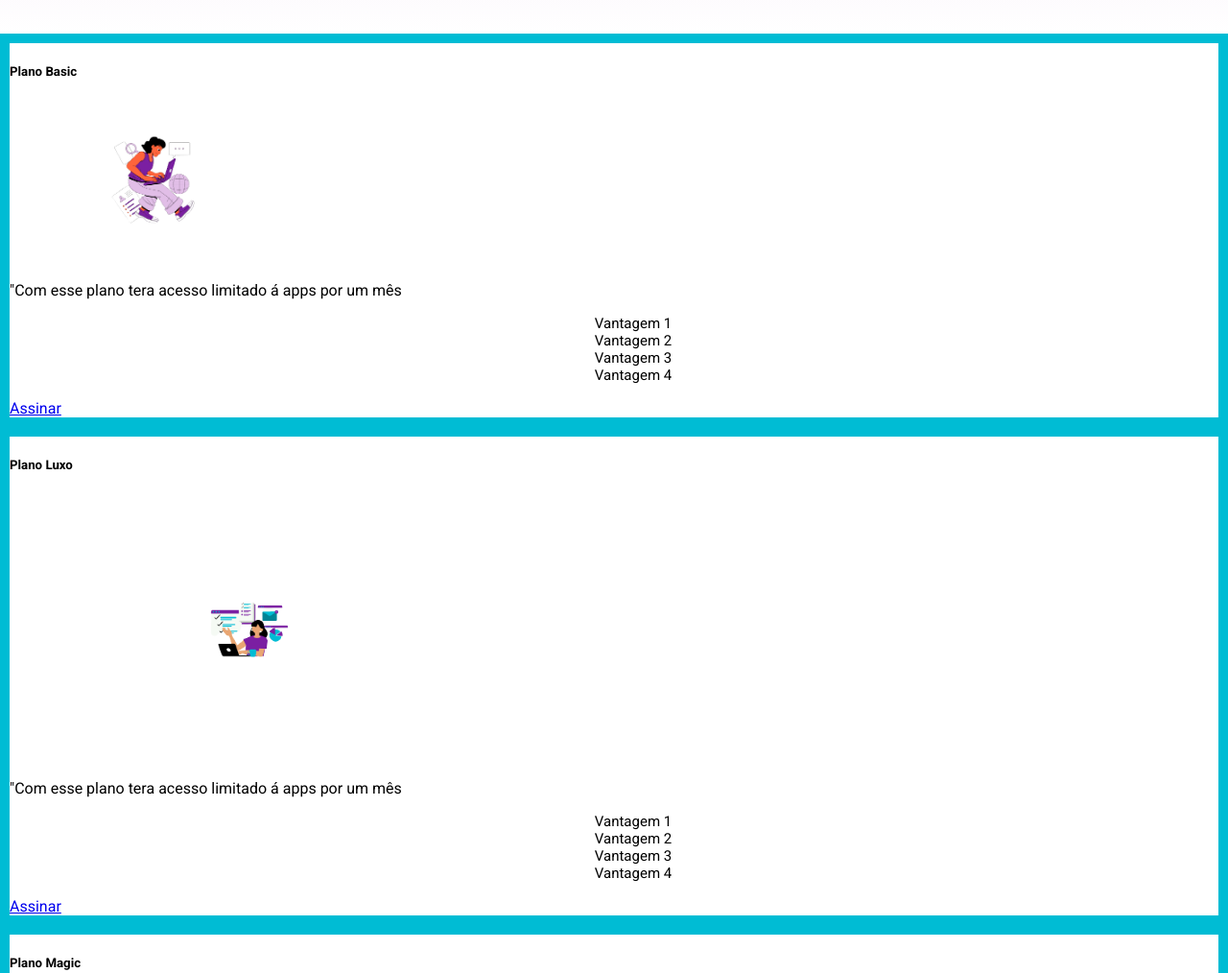
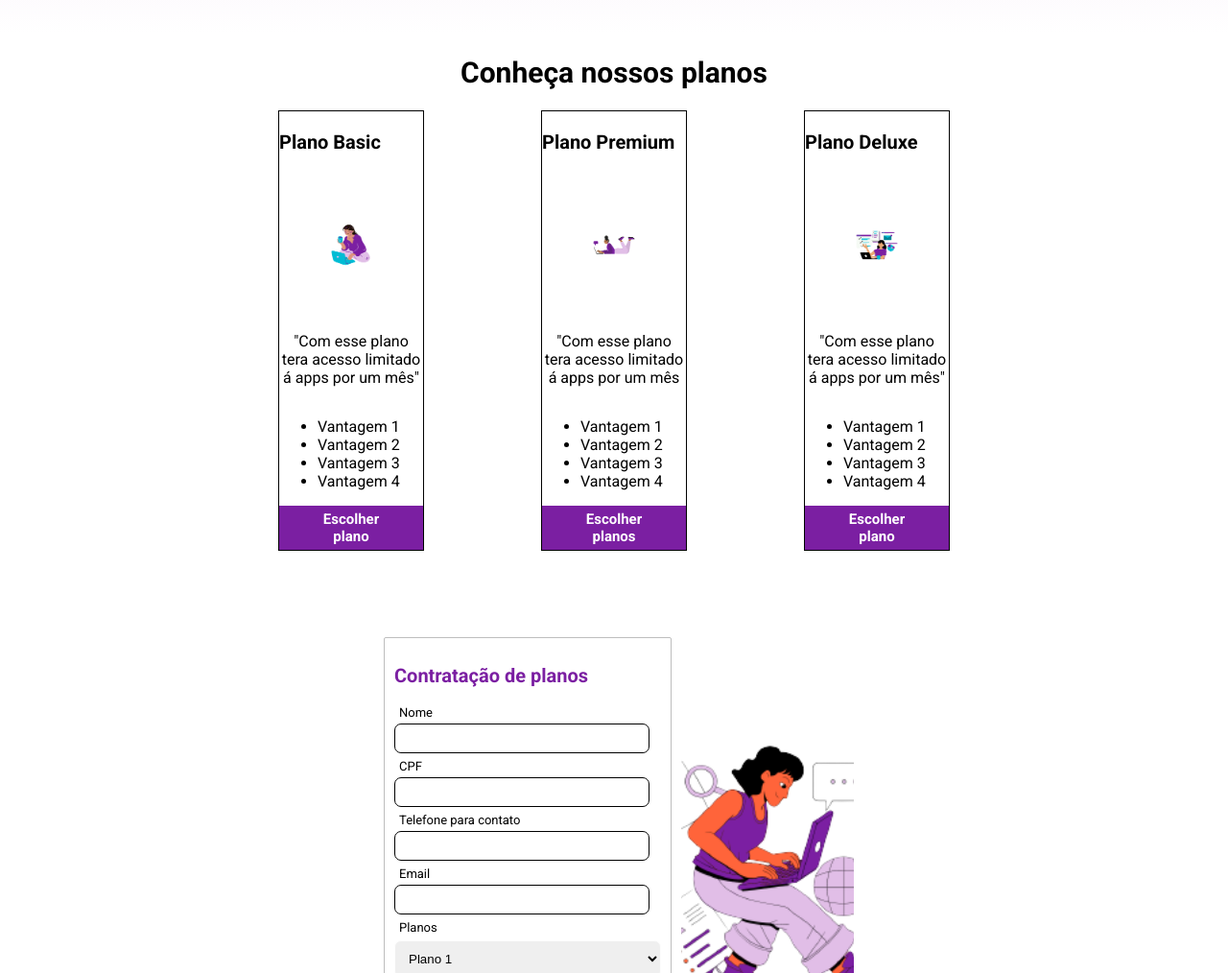
Before and after one commit to hitchhikerp/projeto-integrador-equipe-4, a plain HTML site: page index.html in a window 1280 px wide. Shown: the part 640-1654 px from the top of the page at 96% size. Drawn offline with Linux system fonts and the light colour scheme.

Commit message:
Alterações no formulario e cards de plano modelados

```diff
--- a/index.html
+++ b/index.html
@@ -54,53 +54,60 @@
     </div>
 
     <!-- fim carousel -->
-    <main class="planos">
-        <div class="card-1">
-            <h5 class="card-title">Plano Basic</h5>
-            <img class="card-img1" src="imagens/Velocity-elemento1.png" alt="Imagem do plano">
-            <div class="card-body">
-                <p class="card-text"> "Com esse plano tera acesso limitado á apps por um mês</p>
+
+    <!--Inicio Cards de plano -->
+    <section class="planos">
+        <div class="container">
+            <div class="lista-planos">
+                <div class="titulo">
+                    <h2>Conheça nossos planos</h2>
                 </div>
+                <article class="card">
+                    <h3>Plano Basic</h3>
+                    <div class="imagem-planos" style="background-image: url(imagens/Velocity-elemento5.png);"></div>
+                    <p>"Com esse plano tera acesso limitado á apps por um mês"</p>
                     <ul class="vantagens">
                         <li class="vantagens-item">Vantagem 1</li>
                         <li class="vantagens-item">Vantagem 2</li>
                         <li class="vantagens-item">Vantagem 3</li>
                         <li class="vantagens-item">Vantagem 4</li>
                     </ul>
-            <a href="#" class="plano-basic.html">Assinar</a>
-        </div>
-        </div>
-        <div class="card-2">
-            <h5 class="card-title">Plano Luxo</h5>
-            <img class="card-img" src="imagens/Velocity-elemento2.png" alt="Imagem do plano">
-            <div class="card-body">
+                    <a href="planos.html">Escolher plano</a>
+                </article>
+
+                <article class="card">
+                    <h3>Plano Premium</h3>
+                    <div class="imagem-planos" style="background-image: url(imagens/Velocity-elemento4.png);"></div>
+
                     <p class="card-text"> "Com esse plano tera acesso limitado á apps por um mês</p>
-            </div>
                     <ul class="vantagens">
                         <li class="vantagens-item">Vantagem 1</li>
                         <li class="vantagens-item">Vantagem 2</li>
                         <li class="vantagens-item">Vantagem 3</li>
                         <li class="vantagens-item">Vantagem 4</li>
                     </ul>
-            <a href="#" class="plano-luxo.html">Assinar</a>
-        </div>
-        </div>
-        <div class="card-3">
-            <h5 class="card-title">Plano Magic</h5>
-            <img class="card-img" src="imagens/Velocity-elemento3.png" alt="Imagem do plano">
-            <div class="card-body">
-                <p class="card-text"> "Com esse plano tera acesso limitado á apps por um mês</p>
-            </div>
+                    <a href="planos.html">Escolher planos</a>
+                </article>
+
+                <article class="card">
+                    <h3>Plano Deluxe</h3>
+
+                    <div class="imagem-planos" style="background-image: url(imagens/Velocity-elemento2.png);"></div>
+                    <p>"Com esse plano tera acesso limitado á apps por um mês"</p>
                     <ul class="vantagens">
                         <li class="vantagens-item">Vantagem 1</li>
                         <li class="vantagens-item">Vantagem 2</li>
                         <li class="vantagens-item">Vantagem 3</li>
                         <li class="vantagens-item">Vantagem 4</li>
                     </ul>
-            <a href="#" class="plano-magic.html">Assinar</a>
+                    <a href="planos.html">Escolher plano</a>
+                </article>
             </div>
         </div>
-    </main>
+    </section>
+    <!--Fim Cards de plano -->
+
+    <!--Inicio do Formulario, parte de contato-->
     <section class="contato">
         <div class="container">
             <div class="formulario">
@@ -136,7 +143,9 @@
             <div class="img-vertical"></div>
         </div>
     </section>
+    <!--Fim do Formulario, parte de contato-->
 
+    <!--Inicio do footer-->
     <footer>
         <div class="logo-footer">
             <div class="logo-vertical">
@@ -156,6 +165,7 @@
         <hr class="b">
         <h4>© Projeto desenvolvido na academia Aprendiz Vivo Tech - Gama Academy & Telefónica Vivo</h4>
     </footer>
+        <!--Fim do footer-->
 
     <script src="index.js">
     </script>
--- a/style.css
+++ b/style.css
@@ -153,91 +153,146 @@ header .menu ul li a:hover {
 /* carousel fim */
 
 /* meel */
-
-main .card-img1 {
-    width: 300px;
+section.planos .container {
+    min-height: 500px;
+    width: 700px;
+    max-width: 100%;
+    /* largura */
+    margin: 0 auto;
+    /* espaçamento automatico para centralizar o container */
+    padding: 0 15px;
 }
 
-main .card-img {
-    width: 500px;
+.lista-planos article.card{
+    border-radius: 2px #7B1FA2;
+    display: flex;
+    flex-wrap: wrap;
+    justify-content: flex-start;
+
+}
+
+.lista-planos {
+    display: flex;
+    /* ativando flexbox */
+    justify-content: space-between;
+    /* espaçamento igual ao redor dos elementos (horizontal) */
+    align-items: flex-start;
+    /* todos os elementos alinhados ao topo */
+    flex-wrap: wrap;
+    /* permite que aconteça a quebra de linha */
+}
+
+
+.lista-planos article{
+    border:1px solid #000000;
+    align-items: center;
+    display: flex;
+    justify-content: space-between;
+    width: 150px;/*largura do article*/
+    text-align: center; /*centralizando tudo no article*/
+    margin-bottom: 40px; /*espçamento inferior*/
+}
+
+.lista-planos article h3{
+    font-size: 20px;
+}
+
+.lista-planos article a{
+    background-color: #7B1FA2; /*cor de fundo*/
+    color: #fff; /*cor do texto*/
+    font-size: 15px; /*tamanho da letra*/
+    font-weight: bold; /*grossura da letra*/
+    padding: 5px 30px; /*espaçamento interno do botão*/
+    text-decoration: none; /*tirar sublinhado do link*/
+}
+
+
+
+.lista-planos article .imagem-planos {
+    width: 150px;
+    /* imagem vai ocupar 100% de largura do article */
+    height: 150px;
+    /* altura do thumb */
+    background-size: cover;
+    /* imagem cobre todo o elemento */
+    background-repeat: no-repeat;
+    /* imagem não se repete */
     background-position: center;
+    /* imagem centralizada */
+}
+
+
+.titulo {
     display: flex;
+    text-align: center;
     justify-content: center;
     align-items: center;
+    height: 80px;
+    width: 100%;
 }
 
-main .planos {
-    display: flex;
-    justify-content: space-between;
-    align-items: flex-start;
-    flex-wrap: wrap;
-}
-
-main ul {
+.titulo h2 {
     text-align: center;
-    list-style: none;
-}
-
-main ul li {
-    font-size: 15px;
-}
-
-main .card-1,
-.card-2,
-.card-3 {
-    border: 10px solid #00BCD4;
+    color: #000000;
+    text-align: center;
+    font-weight: bold;
+    font-size: 30px;
 }
 
 /* meel */
 /*Formulario*/
-.container {
+.container{
     display: flex;
     min-height: 600px;
-    width: 600px;
+    width: 500px;
     margin: 0 auto;
     padding: 50px 0;
 }
-
 .formulario {
     border: 1px solid #bebebe;
     border-radius: 2px;
     margin: 0 10px;
     padding: 10px;
-    width: 50%;
-    height: 520px;
+    width: 100%;
+    height: 500px;
     float: left;
 }
 
-.formulario h2 {
+.formulario h2{
     color: #7B1FA2;
     font-size: 20px;
 }
-
-.formulario form input {
-    width: 100%;
+.formulario form input{
+    width: 90%;
     border: 1px solid#000000;
     border-radius: 7px;
     padding: 7px;
     margin: 3px 0;
 }
 
-.formulario label {
+.formulario form plan{
+    width: 70%;
+    border: 1px solid#000000;
+    border-radius: 7px;
+    padding: 7px;
+    margin: 3px 0;
+}
+
+.formulario label{
     font-size: 13px;
-    width: 100%;
+    width: 70%;
     border-radius: 7px;
     padding: 5px;
     margin: 3px 0;
 }
-
-.form-plan {
+.form-plan{
     width: 100%;
-    border: 1px solid#000000;
+    border: 1px solid#fdfdfd;
     border-radius: 7px;
     padding: 10px;
     margin: 5px 0;
 }
-
-.formulario form button {
+.formulario form button{
     font-size: 14px;
     background-color: #7B1FA2;
     color: #fff;
@@ -245,17 +300,15 @@ main .card-1,
     padding: 5px 80px;
     border-radius: 30px;
 }
-
-.formulario form button:hover {
+.formulario form button:hover{
     background-color: #7B1FA2;
     transition: 0.5s;
     cursor: pointer;
 }
-
 .img-vertical {
     width: 65%;
-    height: 700px;
-    background-image: url(imagens/Velocity-elemento1.png);
+    height: 500px;
+    background-image: url(../imagens/Velocity-elemento1.png);
     background-size: cover;
     background-position: center;
     border-radius: 30px;
```
Lines whose indentation alone changed are shown as unchanged.
